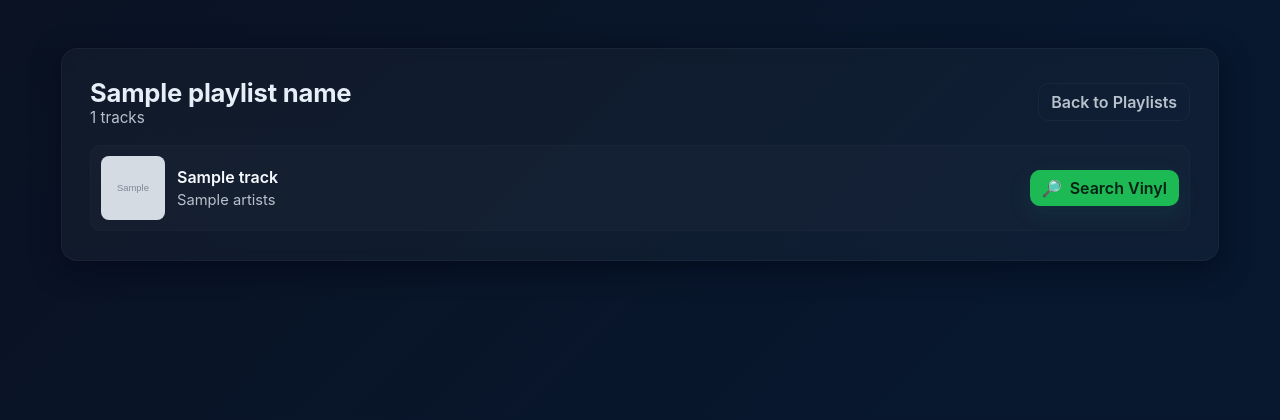
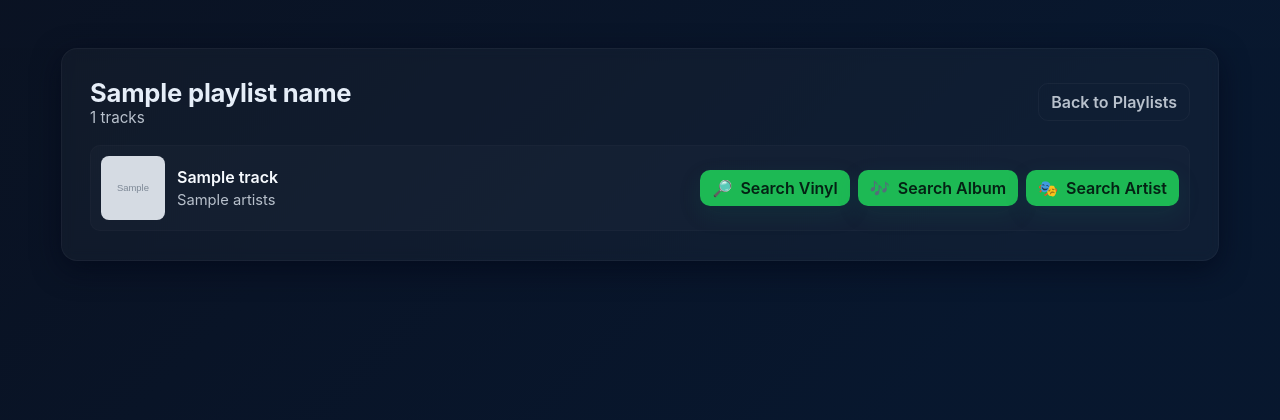
Before and after one commit to EthanRockss/DiscogSpotify, a Flask app: template templates/playlist.html in a window 1280 px wide. Shown: the top 420 px of the page. Run offline with Flask 3, Linux system fonts and the light colour scheme; the template is opened without the code that fills it: most values are stand-ins (such as "Sample title", 1, 10 or a date in 2020); grey boxes marked "Sample" are stand-in pictures.

Commit message:
Fixed problems in templates. Added extra buttons for searching album and artist.

```diff
--- a/main.py
+++ b/main.py
@@ -5,6 +5,7 @@ from flask import Flask, redirect, request, session, url_for, render_template, j
 from flask_session import Session
 from dotenv import load_dotenv
 from spotipy.oauth2 import SpotifyOAuth
+from urllib.parse import quote_plus
 import redis
 
 # Load environment variables
@@ -108,6 +109,54 @@ def get_spotify_client():
 
     # Build spotipy client with the valid token
     return spotipy.Spotify(auth=access_token)
+
+
+# New helper: turn Spotify playlist item objects into simplified track dicts
+def simplify_playlist_items(items):
+    """
+    Given a list of playlist item objects (as returned by Spotify API),
+    return a list of simplified dicts with fields:
+      - name
+      - album_img
+      - artists
+      - discogs_url
+    If include_album_and_artist_search is True, also add:
+      - album_search_url
+      - artist_search_url
+    """
+    result = []
+    for item in items:
+        track = item.get("track")
+        if not track:
+            continue
+        album = track.get("album", {})
+        track_name = track.get("name", "")
+        album_name = album.get("name", "")
+        images = album.get("images") or []
+        album_img = ""
+        if images:
+            # prefer the last image (usually smallest) to match previous behavior
+            try:
+                album_img = images[-1].get("url", "") or ""
+            except Exception:
+                album_img = ""
+        artists = ", ".join([a.get("name", "") for a in track.get("artists", [])])
+
+        query = quote_plus(f"{album_name} {artists}")
+        discogs_url = f"https://www.discogs.com/sell/list?format=Vinyl&ships_from=United+States&q={query}"
+
+        item_dict = {
+            "name": track_name,
+            "album_img": album_img,
+            "artists": artists,
+            "discogs_url": discogs_url
+        }
+
+        item_dict["album_search_url"] = f"https://www.discogs.com/search?q={query}&type=release&format_exact=Vinyl&layout=med"
+        item_dict["artist_search_url"] = f"https://www.discogs.com/search?q={quote_plus(artists)}&type=artist"
+
+        result.append(item_dict)
+    return result
 
 
 # --- Portal page ---
@@ -232,28 +281,8 @@ def spotify_playlist(playlist_id):
     items_obj = sp.playlist_items(playlist_id, fields="items.track(name,artists.name,album(name,images.url)),total", limit=limit, offset=offset)
     items = items_obj.get("items", [])
 
-    track_links = []
-    for item in items:
-        track = item.get("track")
-        if not track:
-            continue
-        album = track.get("album", {})
-        track_name = track.get("name", "")
-        album_name = album.get("name", "")
-        try:
-            album_img = album.get("images", [])[-1]["url"]
-        except Exception:
-            album_img = ""
-        artists = ", ".join([a.get("name", "") for a in track.get("artists", [])])
-
-        query = f"{album_name} {artists}"
-        search_url = f"https://www.discogs.com/sell/list?format=Vinyl&ships_from=United+States&q={query}"
-        track_links.append({
-            "name": track_name,
-            "album_img": album_img,
-            "artists": artists,
-            "discogs_url": search_url
-        })
+    # Use helper to build track links (include album & artist search URLs for the page)
+    track_links = simplify_playlist_items(items)
 
     return render_template(
         "playlist.html",
@@ -286,28 +315,8 @@ def spotify_playlist_tracks():
     items = items_obj.get("items", [])
     total = items_obj.get("total", 0)
 
-    result = []
-    for item in items:
-        track = item.get("track")
-        if not track:
-            continue
-        album = track.get("album", {})
-        track_name = track.get("name", "")
-        album_name = album.get("name", "")
-        try:
-            album_img = album.get("images", [])[-1]["url"]
-        except Exception:
-            album_img = ""
-        artists = ", ".join([a.get("name", "") for a in track.get("artists", [])])
-
-        query = f"{album_name} {artists}"
-        search_url = f"https://www.discogs.com/sell/list?format=Vinyl&ships_from=United+States&q={query}"
-        result.append({
-            "name": track_name,
-            "album_img": album_img,
-            "artists": artists,
-            "discogs_url": search_url
-        })
+    # Use helper to build simplified track items (no extra album/artist search URLs needed for the API)
+    result = simplify_playlist_items(items)
 
     return jsonify({
         "items": result,
--- a/templates/playlist.html
+++ b/templates/playlist.html
@@ -38,6 +38,12 @@
         <div class="action">
           <a class="btn" href="{{ track.discogs_url }}" target="_blank" rel="noopener noreferrer">
             <span>🔎</span> Search Vinyl
+          </a>
+          <a class="btn" href="{{ track.album_search_url }}" target="_blank" rel="noopener noreferrer">
+            <span>🎶</span> Search Album
+          </a>
+          <a class="btn" href="{{ track.artist_search_url }}" target="_blank" rel="noopener noreferrer">
+            <span>🎭</span> Search Artist
           </a>
         </div>
       </li>
@@ -96,7 +102,7 @@
       if (!btn && !sentinel) return;
 
       let isLoading = false;
-      let offset = Number(btn ? btn.getAttribute('data-offset') || '0' : {{ page_limit }}) || 0;
+      let offset = Number(btn ? btn.getAttribute('data-offset') || '0' : '{{ page_limit }}') || 0;
       const limit = Number(btn ? btn.getAttribute('data-limit') || '{{ page_limit }}' : '{{ page_limit }}') || 100;
       const playlistId = btn ? btn.getAttribute('data-playlist-id') : '{{ playlist_id }}';
 
@@ -145,13 +151,37 @@
 
               const action = document.createElement('div');
               action.className = 'action';
-              const a = document.createElement('a');
-              a.className = 'btn';
-              a.href = t.discogs_url;
-              a.target = '_blank';
-              a.rel = 'noopener noreferrer';
-              a.innerHTML = '🔎 Search Vinyl';
-              action.appendChild(a);
+
+              // Search Vinyl button (always present)
+              const vinylBtn = document.createElement('a');
+              vinylBtn.className = 'btn';
+              vinylBtn.href = t.discogs_url || '#';
+              vinylBtn.target = '_blank';
+              vinylBtn.rel = 'noopener noreferrer';
+              vinylBtn.innerHTML = '🔎 Search Vinyl';
+              action.appendChild(vinylBtn);
+
+              // Album search button (may be present)
+              if (t.album_search_url) {
+                const albumBtn = document.createElement('a');
+                albumBtn.className = 'btn';
+                albumBtn.href = t.album_search_url;
+                albumBtn.target = '_blank';
+                albumBtn.rel = 'noopener noreferrer';
+                albumBtn.innerHTML = '🎶 Search Album';
+                action.appendChild(albumBtn);
+              }
+
+              // Artist search button (may be present)
+              if (t.artist_search_url) {
+                const artistBtn = document.createElement('a');
+                artistBtn.className = 'btn';
+                artistBtn.href = t.artist_search_url;
+                artistBtn.target = '_blank';
+                artistBtn.rel = 'noopener noreferrer';
+                artistBtn.innerHTML = '🎭 Search Artist';
+                action.appendChild(artistBtn);
+              }
 
               li.appendChild(thumb);
               li.appendChild(info);
--- a/templates/spotify_playlists.html
+++ b/templates/spotify_playlists.html
@@ -58,7 +58,7 @@
   (function(){
       // Config
       const IO_ROOT_MARGIN = '800px'; // large margin so we fetch before user reaches bottom
-      const pageLimit = {{ page_limit | tojson }};
+      const pageLimit = '{{ page_limit }}';
       const grid = document.getElementById('playlists-grid');
       const loadMoreBtn = document.getElementById('load-more');
       const sentinel = document.getElementById('scroll-sentinel');
@@ -98,7 +98,7 @@
 
       // State
       let isLoading = false;
-      let currentOffset = Number(loadMoreBtn ? loadMoreBtn.getAttribute('data-offset') || 0 : {{ page_limit }}) || 0;
+      let currentOffset = Number(loadMoreBtn ? loadMoreBtn.getAttribute('data-offset') || 0 : '{{ page_limit }}') || 0;
       // If server provided total via template and button not present, currentOffset still tracks how many are loaded
       // loadMore will update currentOffset as it appends items.
 
```
